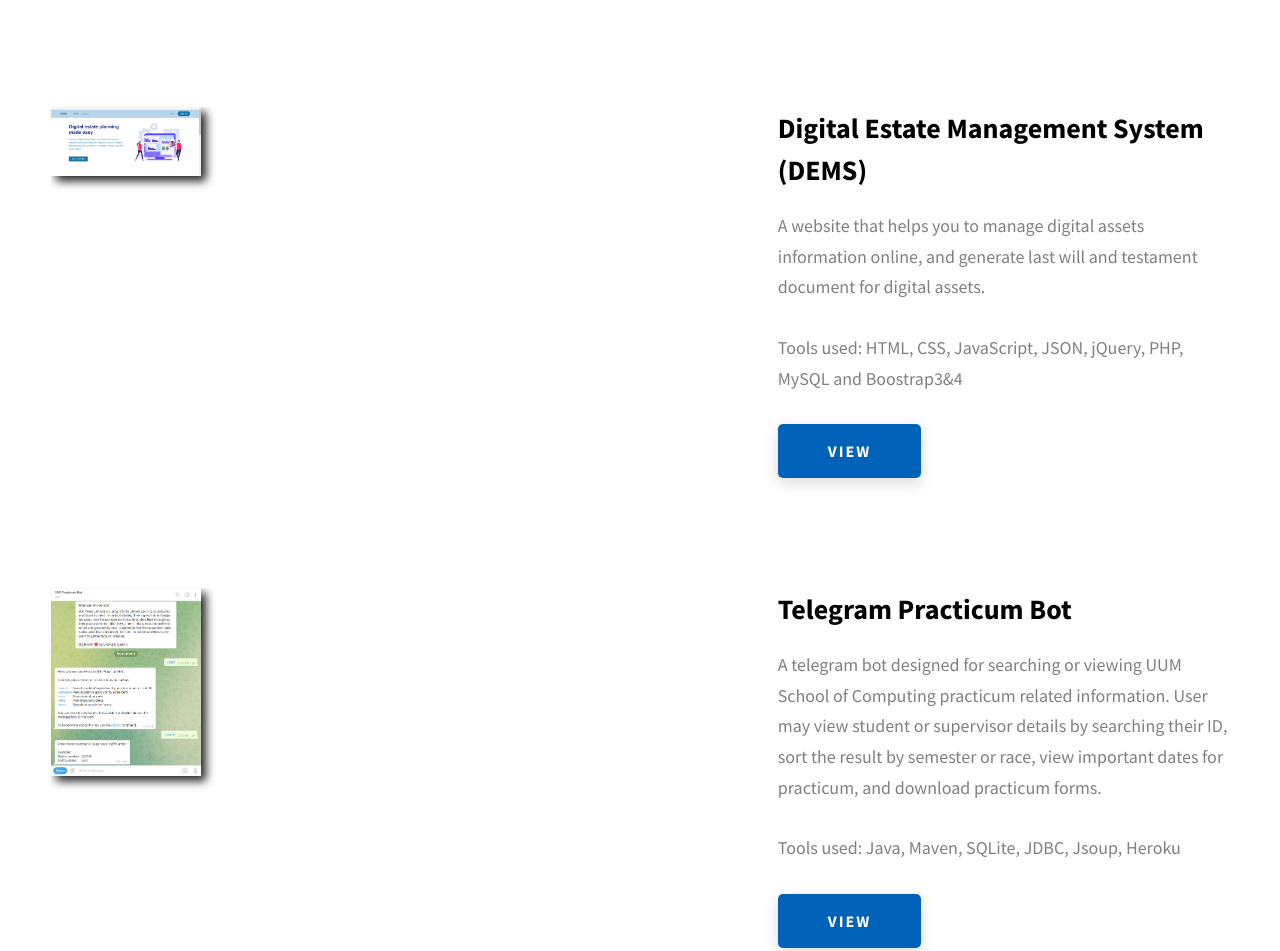
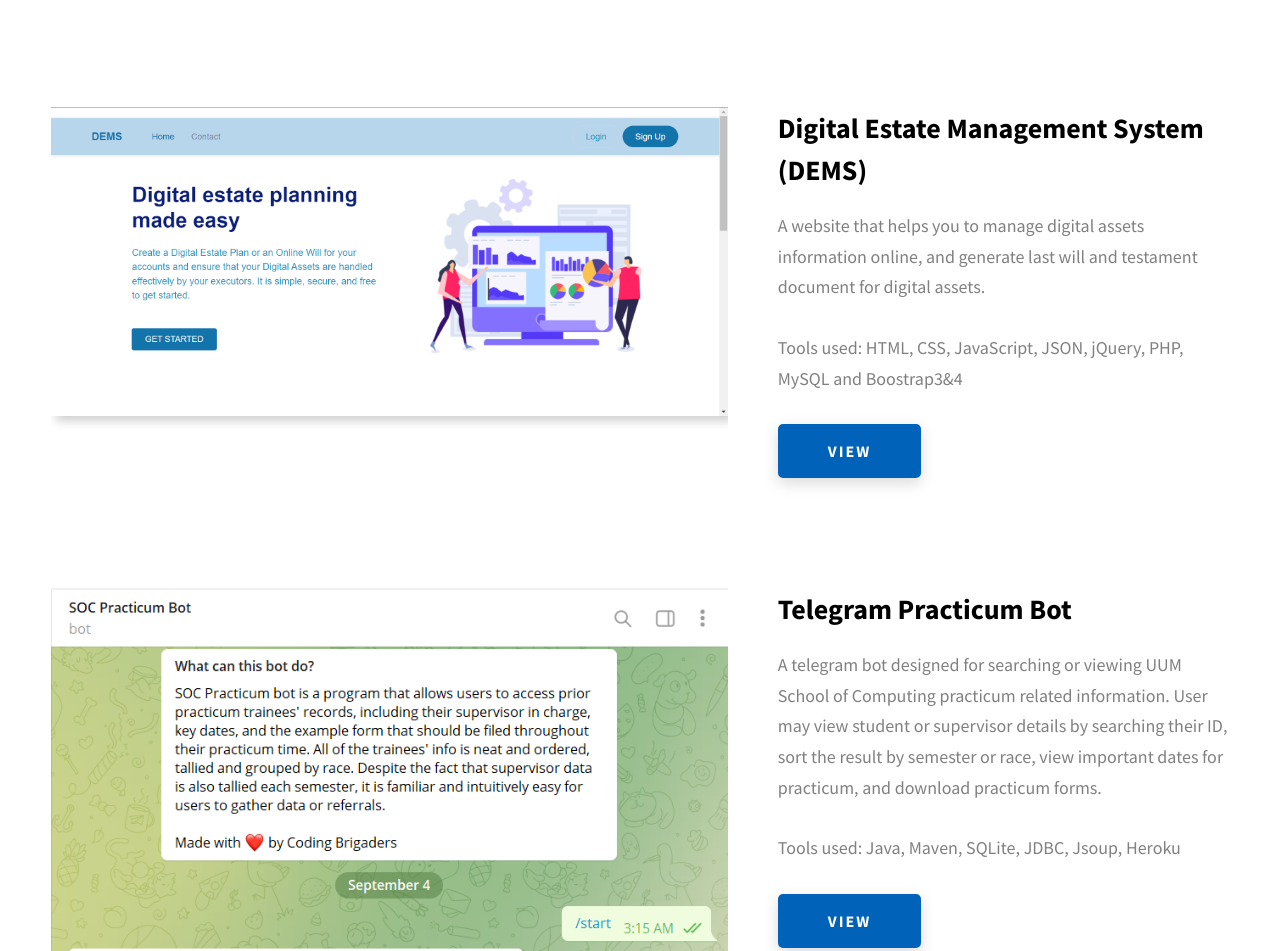
Before and after one commit to Pyong99/pyong99.github.io, a website: page Portfolio/index.html in a window 1280 px wide. Shown: the part 1961-2912 px from the top of the page. Drawn offline with Linux system fonts and the light colour scheme.

Commit message:
Update style.css

```diff
--- a/Portfolio/css/style.css
+++ b/Portfolio/css/style.css
@@ -296,9 +296,8 @@
     width: 100%;
     display: block;
     object-fit: cover;
-    width: 150px;
-    -webkit-filter: drop-shadow(5px 5px 5px #222);
-    filter: drop-shadow(5px 5px 5px #222);} //shadow
+    -webkit-filter: drop-shadow(5px 5px 5px #CFCFCF);
+    filter: drop-shadow(5px 5px 5px #CFCFCF);} //shadow
   .projects__row-content {
     padding: 2rem 0;
     display: flex;
```
